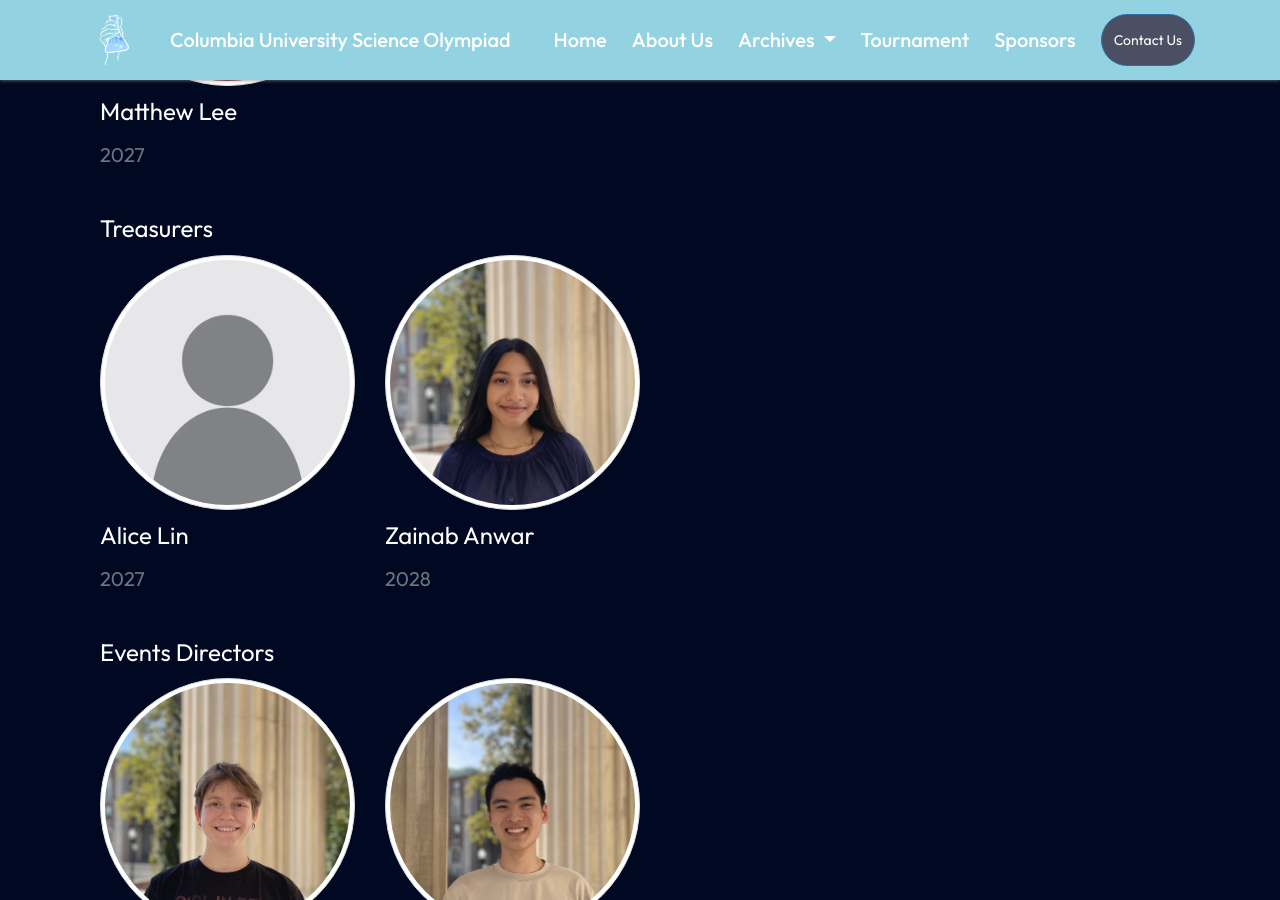
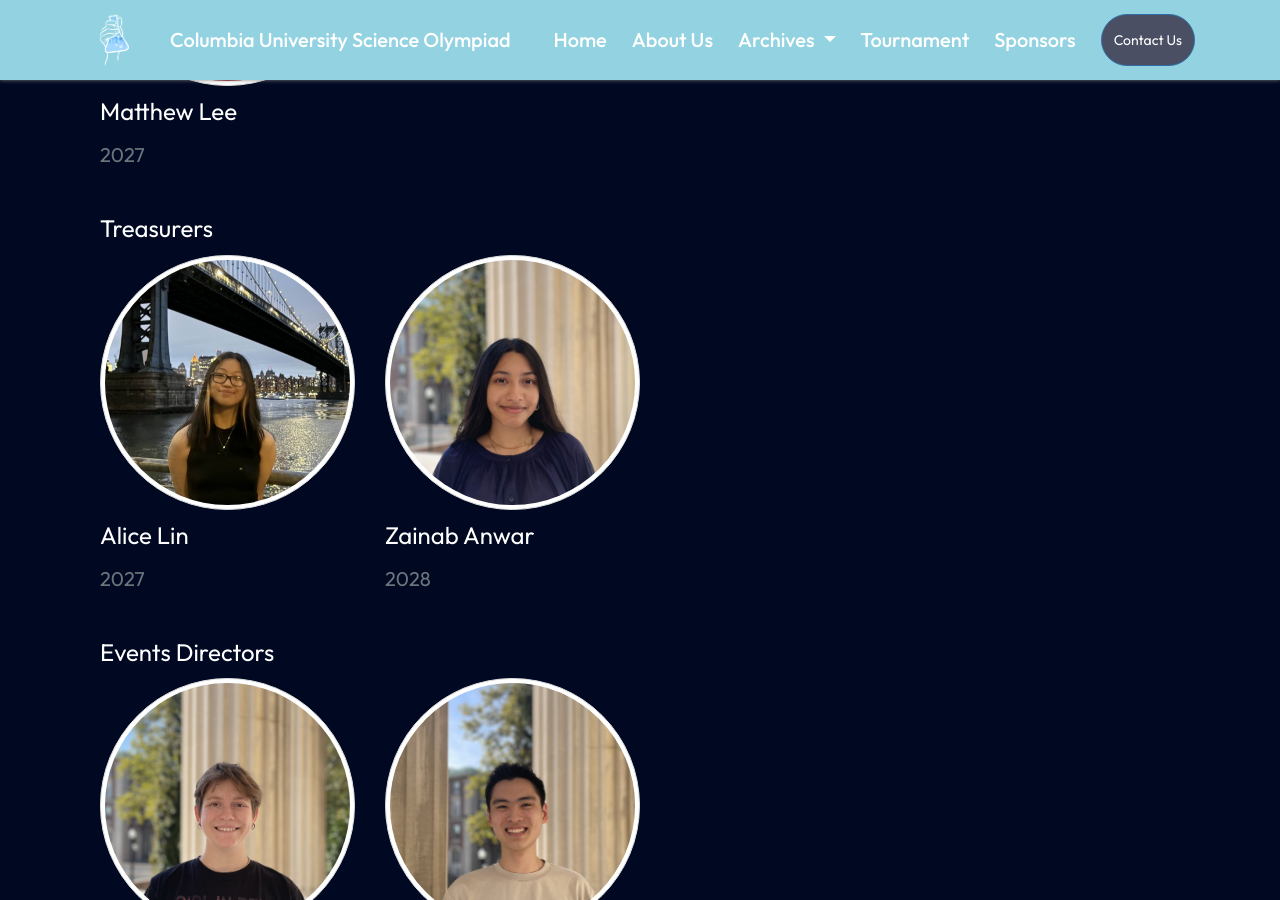
Before and after one commit to columbia-science-olympiad/columbia-science-olympiad.github.io, a Jekyll site: the page built from about.html, in a window 1280 px wide and 900 px high, scrolled down 1083 px. Built offline with Jekyll 4.4.1, drawn with Linux system fonts in a browser that asks for light colours; nearby versions of some CDN libraries.

Commit message:
alice headshot

```diff
--- a/_data/eboard-members.yml
+++ b/_data/eboard-members.yml
@@ -24,7 +24,7 @@
   members:
       - name: Alice Lin
         year: 2027
-        image_name: alice.webp
+        image_name: alice.jpg
         description: >
 
       - name: Zainab Anwar
```
Also changed, not shown: assets/images/headshots/alice.jpg (added), assets/images/headshots/alice.webp, 1 other file.
